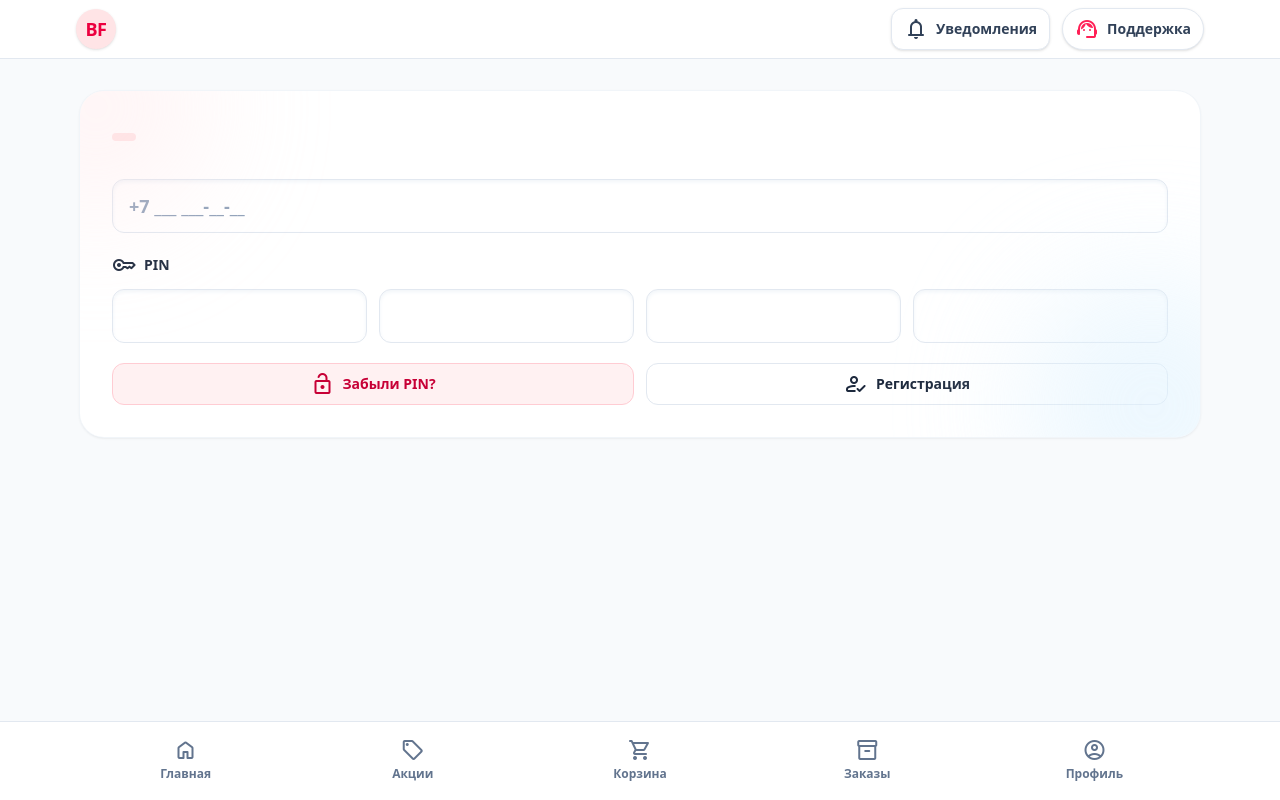
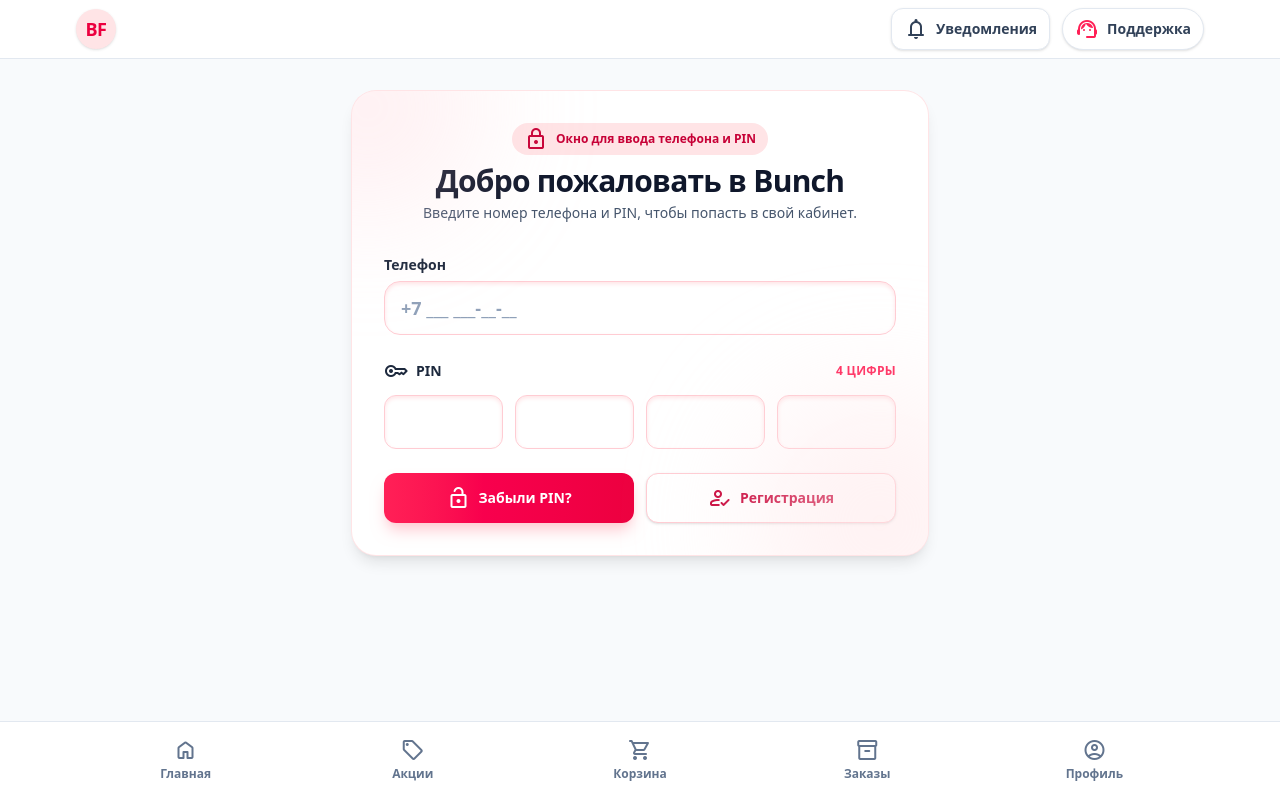
Before and after one commit to uran124/bunch, a PHP site: page /?page=login in a window 1280 px wide. Run offline with PHP 8.4, Linux system fonts and the light colour scheme.

Commit message:
Improve auth page layout and recovery flow

```diff
--- a/app/controllers/AuthController.php
+++ b/app/controllers/AuthController.php
@@ -112,6 +112,20 @@ class AuthController extends Controller
                     if (!$verification) {
                         $errors[] = 'Код не найден или устарел. Запросите новый в Telegram.';
                     } else {
+                        $chatId = (int) $verification['chat_id'];
+                        $existingByChat = $chatId ? $this->userModel->findByTelegramChatId($chatId) : null;
+
+                        if ($existingByChat) {
+                            Session::set('auth_notice', 'Такой пользователь уже есть. Мы выполнили вход и перенаправили вас на главную.');
+                            $this->userModel->resetFailedAttempts((int) $existingByChat['id']);
+                            Auth::login((int) $existingByChat['id']);
+                            $this->logger->logEvent('LOGIN_SUCCESS', ['user_id' => $existingByChat['id'], 'phone' => $existingByChat['phone'] ?? null]);
+                            $this->analytics->track('login_success', ['user_id' => $existingByChat['id'], 'source' => 'register_code']);
+
+                            header('Location: /?page=home');
+                            exit;
+                        }
+
                         $data = [
                             'chat_id' => (int) $verification['chat_id'],
                             'username' => $verification['username'] ?? null,
@@ -322,6 +336,7 @@ class AuthController extends Controller
 
                             Session::remove('recover_verification');
                             Auth::login((int) $verification['user_id']);
+                            Session::set('auth_notice', 'PIN обновлён, вход выполнен. Мы перенаправили вас на главную.');
                             header('Location: /?page=home');
                             exit;
                         }
--- a/app/views/layouts/main.php
+++ b/app/views/layouts/main.php
@@ -17,6 +17,13 @@
 </head>
 <?php
 $currentPage = $_GET['page'] ?? trim(parse_url($_SERVER['REQUEST_URI'], PHP_URL_PATH), '/') ?: 'home';
+$authPages = ['login', 'register', 'recover'];
+$isAuthPage = in_array($currentPage, $authPages, true);
+$mainClasses = 'mx-auto flex w-full max-w-6xl flex-1 flex-col gap-4 px-3 py-3 sm:gap-6 sm:px-4 sm:py-8';
+
+if ($isAuthPage) {
+    $mainClasses .= ' items-center justify-center';
+}
 ?>
 <body
     class="min-h-screen bg-slate-50 text-slate-900 antialiased font-[\"Manrope\",system-ui,sans-serif] flex flex-col pb-[calc(6.5rem+env(safe-area-inset-bottom))]"
@@ -43,7 +50,15 @@ $currentPage = $_GET['page'] ?? trim(parse_url($_SERVER['REQUEST_URI'], PHP_URL_
         </div>
     </header>
 
-    <main class="mx-auto flex w-full max-w-6xl flex-1 flex-col gap-4 px-3 py-3 sm:gap-6 sm:px-4 sm:py-8">
+    <main class="<?php echo htmlspecialchars($mainClasses, ENT_QUOTES, 'UTF-8'); ?>">
+        <?php
+        $notice = Session::get('auth_notice');
+        if ($notice) {
+            Session::remove('auth_notice');
+            echo '<div class="w-full max-w-3xl rounded-2xl border border-emerald-200 bg-emerald-50 px-4 py-3 text-sm text-emerald-800 shadow-sm"><div class="flex items-start gap-2"><span class="material-symbols-rounded text-base">info</span><p>' . htmlspecialchars($notice, ENT_QUOTES, 'UTF-8') . '</p></div></div>';
+        }
+        ?>
+
         <?php echo $content; ?>
     </main>
 
--- a/app/views/login.php
+++ b/app/views/login.php
@@ -1,13 +1,17 @@
-<section class="relative overflow-hidden rounded-3xl bg-white shadow-sm ring-1 ring-slate-100">
-    <div class="absolute inset-0 -z-10 bg-gradient-to-br from-rose-50 via-white to-sky-50"></div>
-    <div class="absolute -left-24 -top-24 h-56 w-56 rounded-full bg-rose-100 opacity-40 blur-3xl"></div>
-    <div class="absolute -right-20 -bottom-24 h-64 w-64 rounded-full bg-sky-100 opacity-60 blur-3xl"></div>
+<section class="relative w-full max-w-xl overflow-hidden rounded-3xl bg-white shadow-lg ring-1 ring-rose-100">
+    <div class="absolute inset-0 -z-10 bg-gradient-to-br from-rose-50 via-white to-rose-100"></div>
+    <div class="absolute -left-24 -top-24 h-56 w-56 rounded-full bg-rose-200 opacity-30 blur-3xl"></div>
+    <div class="absolute -right-20 -bottom-24 h-64 w-64 rounded-full bg-rose-100 opacity-50 blur-3xl"></div>
 
     <div class="flex flex-col gap-8 px-5 py-8 sm:px-8">
-        <header class="flex flex-col gap-3 sm:flex-row sm:items-center sm:justify-between">
-            <div class="space-y-2">
-                <div class="inline-flex items-center gap-2 rounded-full bg-rose-100 px-3 py-1 text-xs font-semibold text-rose-700">
-                </div>
+        <header class="flex flex-col gap-2 text-center">
+            <span class="mx-auto inline-flex items-center gap-2 rounded-full bg-rose-100 px-3 py-1 text-xs font-semibold text-rose-700">
+                <span class="material-symbols-rounded text-base">lock</span>
+                Окно для ввода телефона и PIN
+            </span>
+            <div class="space-y-1">
+                <h1 class="text-3xl font-bold tracking-tight text-slate-900">Добро пожаловать в Bunch</h1>
+                <p class="text-sm text-slate-600">Введите номер телефона и PIN, чтобы попасть в свой кабинет.</p>
             </div>
         </header>
 
@@ -24,8 +28,10 @@
             </div>
         <?php endif; ?>
 
-        <form method="POST" action="/?page=login" class="grid gap-5" id="login-form">
-            <div class="rounded-xl border border-slate-200 bg-white px-4 py-3 shadow-inner shadow-slate-100">
+        <form method="POST" action="/?page=login" class="grid gap-6" id="login-form">
+            <div class="grid gap-1.5">
+                <label for="phone" class="text-sm font-semibold text-slate-800">Телефон</label>
+                <div class="rounded-2xl border border-rose-200 bg-white/80 px-4 py-3 shadow-inner shadow-rose-100">
                     <input
                         type="tel"
                         id="phone"
@@ -35,27 +41,32 @@
                         required
                         inputmode="tel"
                         autocomplete="tel"
+                        autofocus
                     >
                 </div>
+            </div>
             <div class="grid gap-3">
+                <div class="flex items-center justify-between">
                     <div class="flex items-center gap-2 text-sm font-semibold text-slate-800">
                         <span class="material-symbols-rounded text-base">key</span>
                         <span>PIN</span>
                     </div>
+                    <span class="text-xs font-semibold uppercase tracking-wide text-rose-500">4 цифры</span>
+                </div>
                 <div class="grid grid-cols-4 gap-3" id="pin-inputs">
-                    <input type="password" inputmode="numeric" pattern="[0-9]*" maxlength="1" class="w-full rounded-xl border border-slate-200 bg-white py-3 text-center text-xl font-semibold text-slate-900 shadow-inner shadow-slate-100 outline-none transition focus:border-rose-400 focus:ring-2 focus:ring-rose-100" aria-label="Первая цифра PIN">
-                    <input type="password" inputmode="numeric" pattern="[0-9]*" maxlength="1" class="w-full rounded-xl border border-slate-200 bg-white py-3 text-center text-xl font-semibold text-slate-900 shadow-inner shadow-slate-100 outline-none transition focus:border-rose-400 focus:ring-2 focus:ring-rose-100" aria-label="Вторая цифра PIN">
-                    <input type="password" inputmode="numeric" pattern="[0-9]*" maxlength="1" class="w-full rounded-xl border border-slate-200 bg-white py-3 text-center text-xl font-semibold text-slate-900 shadow-inner shadow-slate-100 outline-none transition focus:border-rose-400 focus:ring-2 focus:ring-rose-100" aria-label="Третья цифра PIN">
-                    <input type="password" inputmode="numeric" pattern="[0-9]*" maxlength="1" class="w-full rounded-xl border border-slate-200 bg-white py-3 text-center text-xl font-semibold text-slate-900 shadow-inner shadow-slate-100 outline-none transition focus:border-rose-400 focus:ring-2 focus:ring-rose-100" aria-label="Четвертая цифра PIN">
+                    <input type="password" inputmode="numeric" pattern="[0-9]*" maxlength="1" class="w-full rounded-xl border border-rose-200 bg-white py-3 text-center text-xl font-semibold text-slate-900 shadow-inner shadow-rose-100 outline-none transition focus:border-rose-400 focus:ring-2 focus:ring-rose-100" aria-label="Первая цифра PIN">
+                    <input type="password" inputmode="numeric" pattern="[0-9]*" maxlength="1" class="w-full rounded-xl border border-rose-200 bg-white py-3 text-center text-xl font-semibold text-slate-900 shadow-inner shadow-rose-100 outline-none transition focus:border-rose-400 focus:ring-2 focus:ring-rose-100" aria-label="Вторая цифра PIN">
+                    <input type="password" inputmode="numeric" pattern="[0-9]*" maxlength="1" class="w-full rounded-xl border border-rose-200 bg-white py-3 text-center text-xl font-semibold text-slate-900 shadow-inner shadow-rose-100 outline-none transition focus:border-rose-400 focus:ring-2 focus:ring-rose-100" aria-label="Третья цифра PIN">
+                    <input type="password" inputmode="numeric" pattern="[0-9]*" maxlength="1" class="w-full rounded-xl border border-rose-200 bg-white py-3 text-center text-xl font-semibold text-slate-900 shadow-inner shadow-rose-100 outline-none transition focus:border-rose-400 focus:ring-2 focus:ring-rose-100" aria-label="Четвертая цифра PIN">
                 </div>
                 <input type="hidden" name="pin" id="pin" required minlength="4" maxlength="4">
             </div>
             <div class="grid grid-cols-2 gap-3 text-sm font-semibold">
-                <a href="/?page=recover" class="inline-flex items-center justify-center gap-2 rounded-xl border border-rose-200 bg-rose-50 px-4 py-2 text-rose-700 transition hover:border-rose-300 hover:bg-rose-100">
+                <a href="/?page=recover" class="inline-flex items-center justify-center gap-2 rounded-xl bg-gradient-to-r from-rose-500 to-rose-600 px-4 py-3 text-white shadow-lg shadow-rose-200 transition hover:-translate-y-0.5 hover:shadow-xl">
                     <span class="material-symbols-rounded text-base">lock_open</span>
                     Забыли PIN?
                 </a>
-                <a href="/?page=register" class="inline-flex items-center justify-center gap-2 rounded-xl border border-slate-200 bg-white px-4 py-2 text-slate-800 transition hover:border-rose-300 hover:bg-rose-50">
+                <a href="/?page=register" class="inline-flex items-center justify-center gap-2 rounded-xl border border-rose-200 bg-white px-4 py-3 text-rose-700 shadow-sm transition hover:-translate-y-0.5 hover:border-rose-300 hover:shadow-md">
                     <span class="material-symbols-rounded text-base">how_to_reg</span>
                     Регистрация
                 </a>
@@ -70,6 +81,10 @@
         const pinInputs = Array.from(document.querySelectorAll('#pin-inputs input'));
         const hiddenPin = document.getElementById('pin');
         const form = document.getElementById('login-form');
+
+        if (phoneInput) {
+            phoneInput.focus();
+        }
 
         const formatPhone = (value) => {
             const digits = value.replace(/\D/g, '');
```
Also changed, not shown: app/views/recover.php (+20 -10 lines), app/views/register.php (+12 -7 lines). Lines whose indentation alone changed are shown as unchanged.
